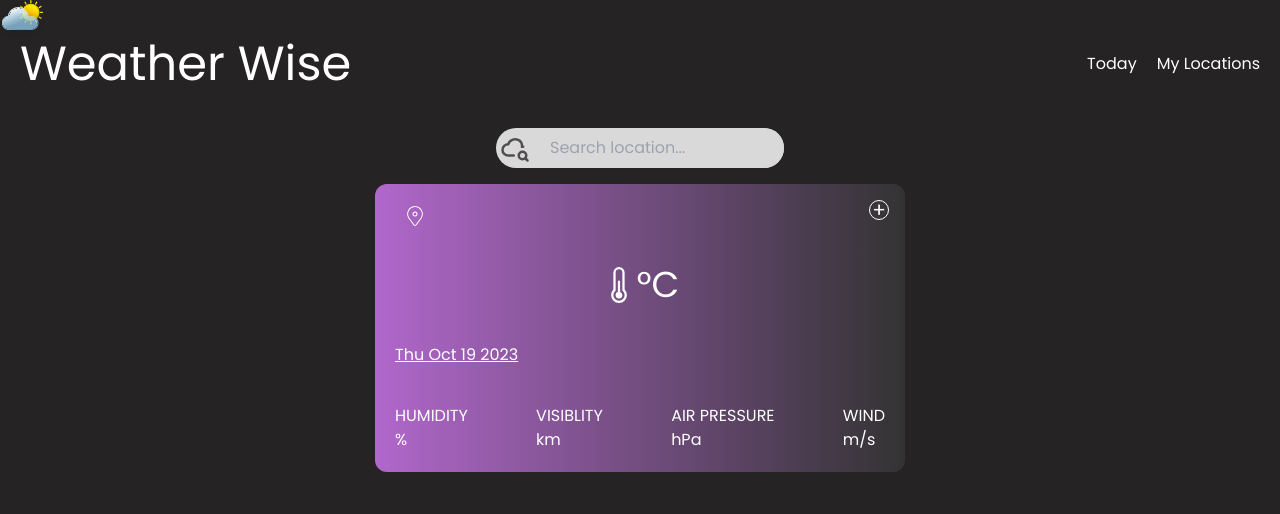
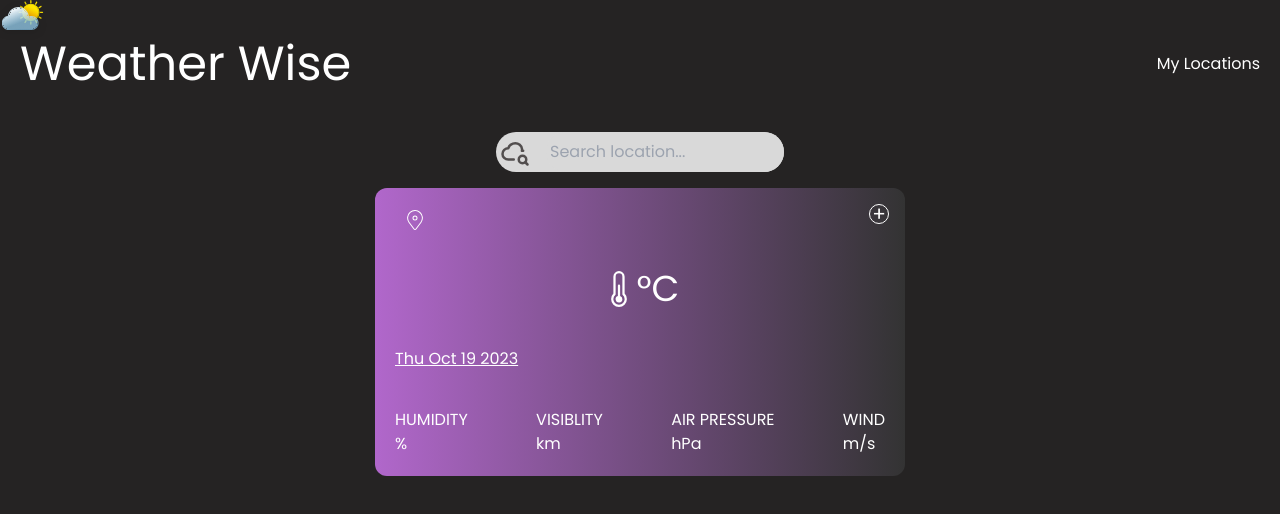
Before and after one commit to henriquesdias/weather-wise, a React (Vite) app: page / in a window 1280 px wide. Shown: the top 514 px of the page. Built offline with nearby package versions, Linux system fonts and the light colour scheme.

Commit message:
refactor: a better way to fecth weather and forecast data. User can initiate a search by pressing 'Enter'

```diff
--- a/src/components/Header.tsx
+++ b/src/components/Header.tsx
@@ -3,15 +3,30 @@ import { useState } from "react";
 import cloudImage from "../assets/cloud.svg";
 import { TrashIcon } from "../styles/Icons";
 
-type Headerprops = {
-  setSearch: (newSearch: any) => void;
+type HeaderProps = {
+  setSearch: (newSearch: string) => void;
 };
 
-export default function Header({ setSearch }: Headerprops) {
+export default function Header({ setSearch }: HeaderProps) {
   const [showModal, setShowModal] = useState<boolean>(false);
   const [favoritesLocations, setFavoritesLocations] = useState<
     { name: string; id: number }[]
   >(JSON.parse(localStorage.getItem("names") || "[]"));
+  function deleteFavoritePlace(id: number) {
+    const favoriteLocations = localStorage.getItem("names");
+    if (favoriteLocations) {
+      const favoriteLocationsParsed = JSON.parse(favoriteLocations);
+      localStorage.setItem(
+        "names",
+        JSON.stringify(
+          favoriteLocationsParsed.filter((location: any) => location.id !== id),
+        ),
+      );
+    }
+    setFavoritesLocations((locations) => {
+      return locations.filter((location) => location.id !== id);
+    });
+  }
   return (
     <header className="text-white flex items-center justify-between p-5 pt-10 relative">
       <div
@@ -23,13 +38,16 @@ export default function Header({ setSearch }: Headerprops) {
         }}
       >
         <div
-          className="flex flex-col items-center bg-[#D9D9D9] max-h-48	 w-44 rounded-lg text-black overflow-y-auto"
+          className="flex flex-col items-center bg-[#D9D9D9] max-h-48 w-64 rounded-lg text-black overflow-y-auto"
           onClick={(event) => event.stopPropagation()}
         >
           <span className="font-bold mt-2">Favorite Places</span>
           {favoritesLocations.length === 0 && "Empty"}
           {favoritesLocations.map((info, index) => (
-            <span className="flex items-center p-2 gap-2" key={index}>
+            <span
+              className="flex items-center justify-between p-2 gap-2 w-full"
+              key={index}
+            >
               <span
                 className="cursor-pointer hover:opacity-50"
                 onClick={() => {
@@ -40,26 +58,8 @@ export default function Header({ setSearch }: Headerprops) {
                 {info.name}
               </span>
               <span
-                onClick={() => {
-                  const favoriteLocations = localStorage.getItem("names");
-                  if (favoriteLocations) {
-                    const favoriteLocationsParsed =
-                      JSON.parse(favoriteLocations);
-                    localStorage.setItem(
-                      "names",
-                      JSON.stringify(
-                        favoriteLocationsParsed.filter(
-                          (location: any) => location.id !== info.id,
-                        ),
-                      ),
-                    );
-                  }
-                  setFavoritesLocations((locations) => {
-                    return locations.filter(
-                      (location) => location.id !== info.id,
-                    );
-                  });
-                }}
+                className="cursor-pointer"
+                onClick={() => deleteFavoritePlace(info.id)}
               >
                 <TrashIcon />
               </span>
@@ -72,7 +72,6 @@ export default function Header({ setSearch }: Headerprops) {
         <h1 className="sm:text-5xl text-3xl">Weather Wise</h1>
       </div>
       <ul className="sm:flex sm:flex-row flex-col gap-5">
-        <li className="cursor-pointer">Today</li>
         <li className="cursor-pointer relative inline-block group">
           <span onClick={() => setShowModal(true)}>My Locations</span>
         </li>
--- a/src/components/WeatherDisplay.tsx
+++ b/src/components/WeatherDisplay.tsx
@@ -2,63 +2,35 @@ import { useEffect, useState } from "react";
 
 import { SearchIcon } from "../styles/Icons";
 import PrincipalWeather from "./PrincipalWeather";
-import { getWeatherByCityName, getForecastByCityName } from "../api/weatherAPI";
-import { WeatherDataApi, LocationData } from "../types";
 import SecundaryWeatherWrapper from "./SecundaryWeatherWrapper";
-import { selectItems } from "../utils";
+import useSearchLocation from "../hooks/useSearchLocation";
+import useSearchForecast from "../hooks/useSearchForecast";
 
 type WeatherDisplayProps = {
   search: string;
 };
 
 export default function WeatherDisplay({ search }: WeatherDisplayProps) {
+  const { error, isLoading, searchLocation, weatherData } = useSearchLocation();
+  const { searchForecast, forecastData } = useSearchForecast();
   const [cityName, setCityName] = useState<string>("");
-  const [error, setError] = useState<string | null>(null);
-  const [weatherData, setWeatherData] = useState<WeatherDataApi | null>(null);
-  const [forecastData, setForecastData] = useState<LocationData[] | null>(null);
   useEffect(() => {
     if (search.trim() === "") return;
     searchLocation(search);
     searchForecast(search);
     setCityName(search);
   }, [search]);
-  async function searchLocation(name: string) {
-    if (name.trim() === "") {
-      return;
-    }
-    try {
-      const response = await getWeatherByCityName(name);
-      if (response.ok) {
-        const data = await response.json();
-        setWeatherData({ ...data });
-        setError(null);
-      } else {
-        throw new Error("error");
-      }
-    } catch (error) {
-      setError("City Not Found");
-    }
-  }
-  async function searchForecast(name: string) {
-    if (name.trim() === "") {
-      return;
-    }
-    try {
-      const response = await getForecastByCityName(name);
-      if (response.ok) {
-        const { list } = await response.json();
-        setForecastData(() => [...selectItems(list)]);
-      } else {
-        throw new Error("error");
-      }
-    } catch (error) {
-      setError("City Not Found");
-    }
-  }
   return (
-    <main className="flex flex-col items-center pt-5 px-5">
-      <span className="text-[red]">{error}</span>
-      <div className="flex text-[#524E4E] bg-[#D9D9D9] rounded-3xl h-10 gap-4 w-72 mb-4">
+    <main className="flex flex-col items-center px-5">
+      <span className="text-[red] w-44 h-6 text-center">{error}</span>
+      <form
+        onSubmit={(e) => {
+          e.preventDefault();
+          searchLocation(cityName);
+          searchForecast(cityName);
+        }}
+        className="flex text-[#524E4E] bg-[#D9D9D9] rounded-3xl h-10 gap-4 w-72 mb-4"
+      >
         <SearchIcon
           classname="text-3xl flex items-center justify-center pl-1"
           onClick={() => {
@@ -74,8 +46,8 @@ export default function WeatherDisplay({ search }: WeatherDisplayProps) {
           onChange={(e) => setCityName(e.target.value)}
           className="outline-none bg-[#D9D9D9] rounded-3xl w-11/12 pl-1"
         />
-      </div>
-      <PrincipalWeather weatherData={weatherData} isLoading={false} />
+      </form>
+      <PrincipalWeather weatherData={weatherData} isLoading={isLoading} />
       <SecundaryWeatherWrapper forecastData={forecastData} />
     </main>
   );
--- /dev/null
+++ b/src/hooks/useSearchForecast.tsx
@@ -0,0 +1,32 @@
+import { useState } from "react";
+
+import { LocationData } from "../types";
+import { getForecastByCityName } from "../api/weatherAPI";
+import { selectItems } from "../utils";
+
+export default function useSearchForecast() {
+  const [isLoading, setIsLoading] = useState<boolean>(false);
+  const [forecastData, setForecastData] = useState<LocationData[] | null>(null);
+  const [error, setError] = useState<string>("");
+  async function searchForecast(name: string) {
+    if (name.trim() === "") {
+      return;
+    }
+    try {
+      setError("");
+      setIsLoading(false);
+      const response = await getForecastByCityName(name);
+      if (response.ok) {
+        const { list } = await response.json();
+        setForecastData(() => [...selectItems(list)]);
+        setIsLoading(true);
+      } else {
+        throw new Error("error");
+      }
+    } catch (error) {
+      setError("City Not Found");
+      setIsLoading(false);
+    }
+  }
+  return { isLoading, forecastData, error, searchForecast };
+}
--- /dev/null
+++ b/src/hooks/useSearchLocation.tsx
@@ -0,0 +1,31 @@
+import { useState } from "react";
+
+import { WeatherDataApi } from "../types";
+import { getWeatherByCityName } from "../api/weatherAPI";
+
+export default function useSearchLocation() {
+  const [isLoading, setIsLoading] = useState<boolean>(false);
+  const [weatherData, setWeatherData] = useState<WeatherDataApi | null>(null);
+  const [error, setError] = useState<string>("");
+  async function searchLocation(name: string) {
+    if (name.trim() === "") {
+      return;
+    }
+    try {
+      setError("");
+      setIsLoading(true);
+      const response = await getWeatherByCityName(name);
+      if (response.ok) {
+        const data = await response.json();
+        setWeatherData({ ...data });
+        setIsLoading(false);
+      } else {
+        throw new Error("City Not Found");
+      }
+    } catch (error) {
+      setError("Location Not Found");
+      setIsLoading(false);
+    }
+  }
+  return { isLoading, weatherData, error, searchLocation };
+}
```
Also changed, not shown: 1 other file (tests, documents, lock files or other folders).
